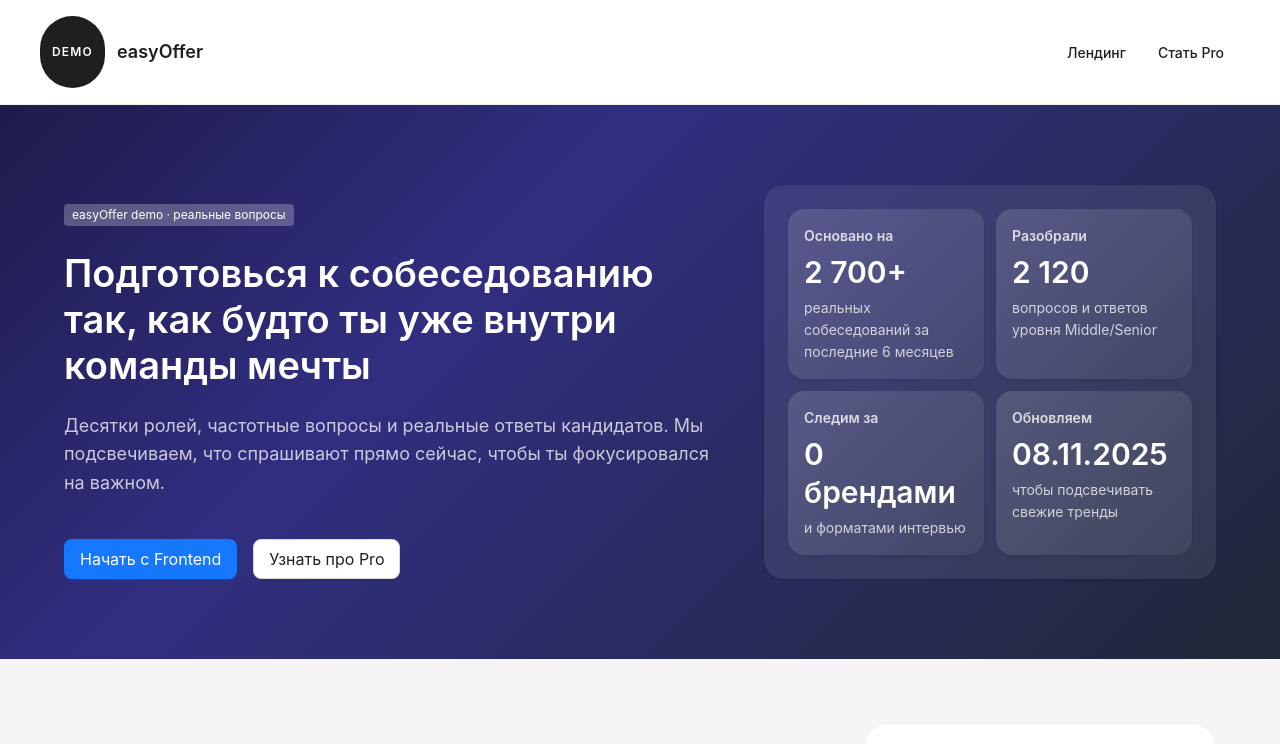
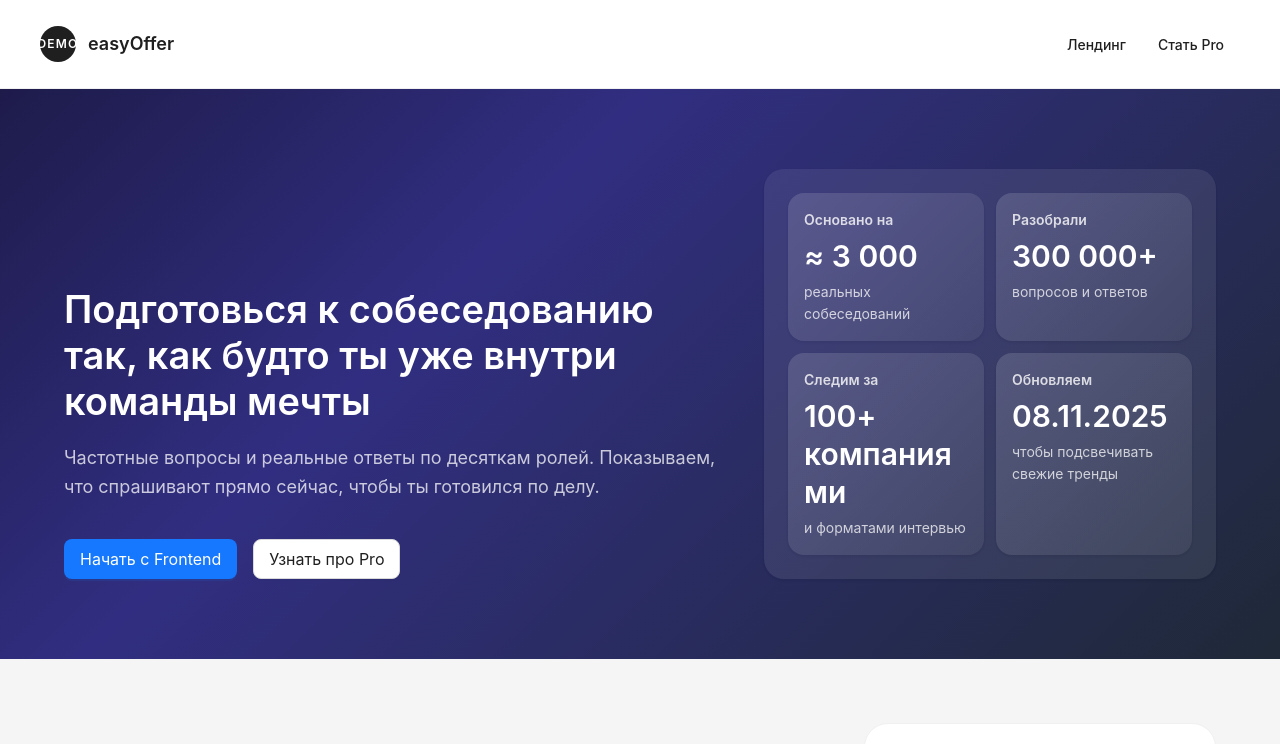
Before and after one commit to Mamniash/easy-offer, a Next.js app: page / in a window 1280 px wide. Shown: the top 744 px of the page. Built offline with nearby package versions, Linux system fonts and the light colour scheme.

Commit message:
Tighten hero header and stats copy

```diff
--- a/app/page.tsx
+++ b/app/page.tsx
@@ -11,9 +11,6 @@ import { roleGroups } from '@/lib/roles';
 import { useDataContext } from '@/providers/DataProvider';
 
 const { Title, Paragraph, Text } = Typography;
-
-const statFormatter = (value: number) =>
-  new Intl.NumberFormat('ru-RU', { maximumFractionDigits: 0 }).format(Math.round(value));
 
 const chunkArray = <T,>(items: T[], size: number): T[][] => {
   const result: T[][] = [];
@@ -147,7 +144,7 @@ const CompaniesPreview = () => {
 };
 
 export default function HomePage() {
-  const { bundle, isCustom, lastUpdated } = useDataContext();
+  const { bundle, lastUpdated } = useDataContext();
 
   const grouped = useMemo(() => {
     const roles = new Map(bundle.roles.map((role) => [role.slug, role]));
@@ -185,16 +182,13 @@ export default function HomePage() {
           <div style={{ maxWidth: 1200, margin: '0 auto', padding: '0 24px' }}>
             <Row gutter={[48, 32]} align="bottom">
               <Col xs={24} lg={14}>
-                <Space direction="vertical" size={24} style={{ width: '100%' }}>
-                  <Tag color="rgba(255,255,255,0.25)" style={{ alignSelf: 'flex-start', color: '#fff' }}>
-                    easyOffer demo · {isCustom ? 'импортированные данные' : 'реальные вопросы'}
-                  </Tag>
+                <Space direction="vertical" size={20} style={{ width: '100%' }}>
                   <Title level={1} style={{ color: '#fff', margin: 0 }}>
                     Подготовься к собеседованию так, как будто ты уже внутри команды мечты
                   </Title>
                   <Paragraph style={{ color: 'rgba(255,255,255,0.75)', fontSize: 18 }}>
-                    Десятки ролей, частотные вопросы и реальные ответы кандидатов. Мы подсвечиваем, что спрашивают прямо
-                    сейчас, чтобы ты фокусировался на важном.
+                    Частотные вопросы и реальные ответы по десяткам ролей. Показываем, что спрашивают прямо сейчас,
+                    чтобы ты готовился по делу.
                   </Paragraph>
                   <Space size="middle" wrap>
                     <Button type="primary" size="large" href="/roles/frontend">
@@ -220,17 +214,17 @@ export default function HomePage() {
                   <Row gutter={[12, 12]}>
                     {[{
                       label: 'Основано на',
-                      value: '2 700+',
-                      hint: 'реальных собеседований за последние 6 месяцев',
+                      value: '≈ 3 000',
+                      hint: 'реальных собеседований',
                     },
                     {
                       label: 'Разобрали',
-                      value: '2 120',
-                      hint: 'вопросов и ответов уровня Middle/Senior',
+                      value: '300 000+',
+                      hint: 'вопросов и ответов',
                     },
                     {
                       label: 'Следим за',
-                      value: `${statFormatter(bundle.companies.length)} брендами`,
+                      value: '100+ компаниями',
                       hint: 'и форматами интервью',
                     },
                     {
--- a/components/AppShell.tsx
+++ b/components/AppShell.tsx
@@ -31,7 +31,7 @@ const Navigation = () => (
         display: 'flex',
         alignItems: 'center',
         justifyContent: 'space-between',
-        padding: '16px 0',
+        padding: '12px 0',
       }}
     >
       <Link
@@ -49,8 +49,12 @@ const Navigation = () => (
           style={{
             background: '#1f1f1f',
             color: '#ffffff',
-            borderRadius: 999,
-            padding: '4px 12px',
+            borderRadius: '50%',
+            width: 36,
+            height: 36,
+            display: 'inline-flex',
+            alignItems: 'center',
+            justifyContent: 'center',
             textTransform: 'uppercase',
             fontSize: 12,
             letterSpacing: 1.2,
```
